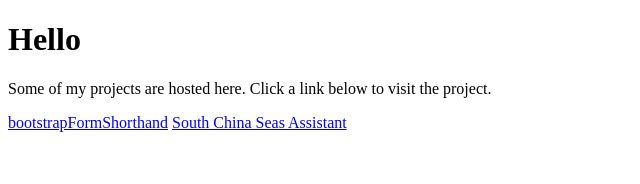
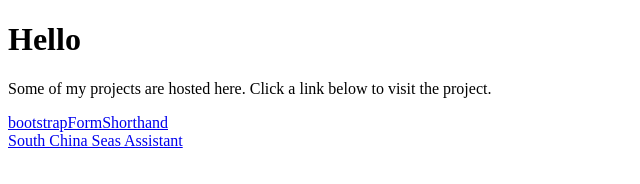
Before and after one commit to Ectropy/ectropy.github.io, a plain HTML site: page index.html in a window 1280 px wide. Shown: the whole page, without its empty margins (0-640 px from the left). Drawn offline with Linux system fonts and the light colour scheme.

Commit message:
Add return character between the links

```diff
--- a/index.html
+++ b/index.html
@@ -8,7 +8,7 @@
 		<h1>Hello</h1>
 		<p>Some of my projects are hosted here. Click a link below to visit the project.</p>
 		<p>
-			<a href="https://ectropy.github.io/bootstrapFormShorthand/">bootstrapFormShorthand</a>
+			<a href="https://ectropy.github.io/bootstrapFormShorthand/">bootstrapFormShorthand</a><br>
 			<a href="https://ectropy.github.io/scsAssistant/">South China Seas Assistant</a>
 		</p>
 	</body>
```
